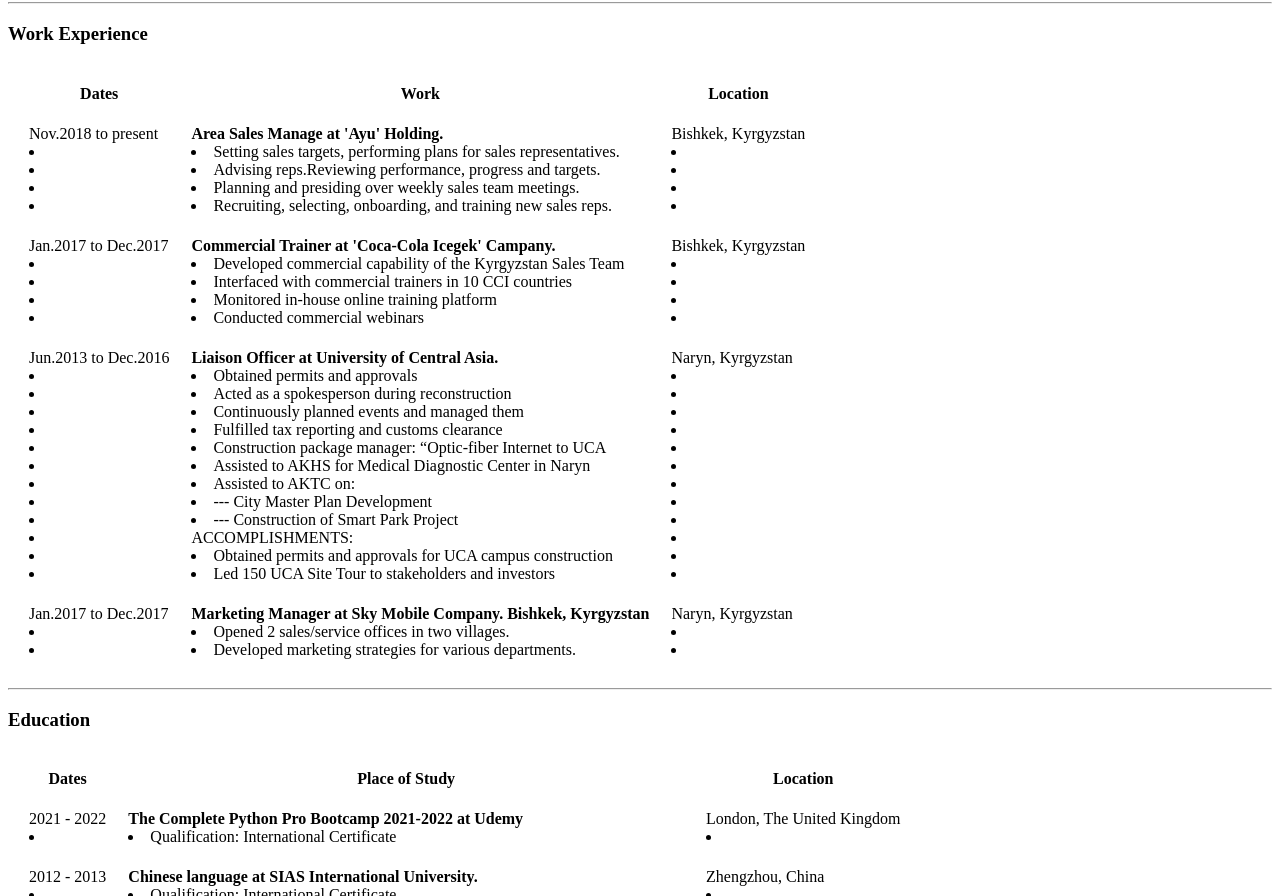
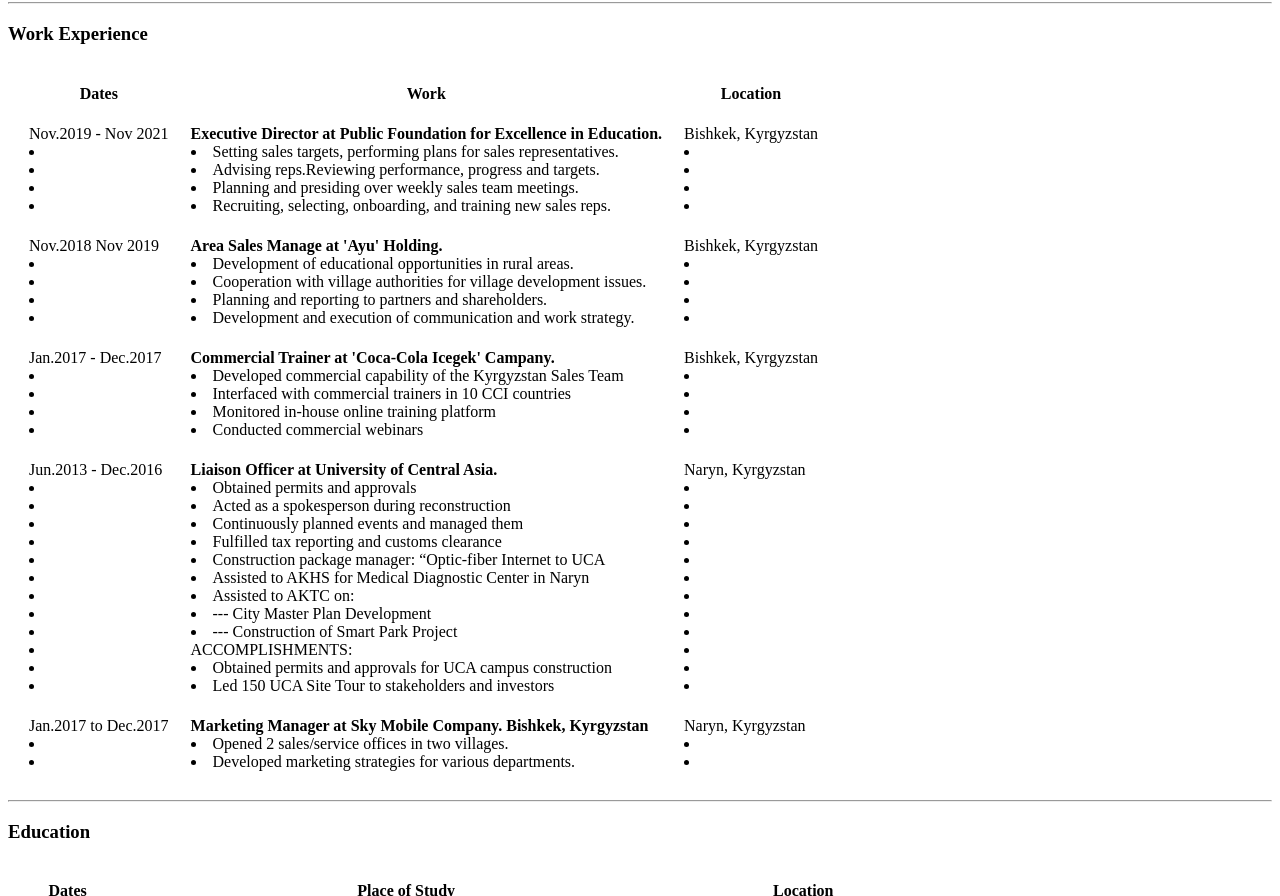
Before and after one commit to Chyngyz-UB/cv, a plain HTML site: page index.html in a window 1280 px wide. Shown: the part 538-1434 px from the top of the page. Drawn offline with Linux system fonts and the light colour scheme.

Commit message:
updated work experience

```diff
--- a/index.html
+++ b/index.html
@@ -94,14 +94,14 @@
             </tr>
         </thead>
 
-        <tr>
-            <td>Nov.2018 to present
+                <tr>
+            <td>Nov.2019 - Nov 2021
                             <li></li>
                             <li></li>
                             <li></li>
                             <li></li></td>
 
-            <td><strong>Area Sales Manage at 'Ayu' Holding.</strong>
+            <td><strong>Executive Director at Public Foundation for Excellence in Education.</strong>
 
                             <li>Setting sales targets, performing plans for sales representatives.</li>
                             <li>Advising reps.Reviewing performance, progress and targets.</li>
@@ -118,7 +118,30 @@
 
 
         <tr>
-            <td>Jan.2017 to Dec.2017
+            <td>Nov.2018 Nov 2019
+                            <li></li>
+                            <li></li>
+                            <li></li>
+                            <li></li></td>
+
+            <td><strong>Area Sales Manage at 'Ayu' Holding.</strong>
+
+                            <li>Development of educational opportunities in rural areas.</li>
+                            <li>Cooperation with village authorities for village development issues.</li>
+                            <li>Planning and reporting to partners and shareholders.</li>
+                            <li>Development and execution of communication and work strategy.</li></td>
+
+            <td>Bishkek, Kyrgyzstan
+                            <li></li>
+                            <li></li>
+                            <li></li>
+                            <li></li></td>
+
+        </tr>
+
+
+        <tr>
+            <td>Jan.2017 - Dec.2017
                             <li></li>
                             <li></li>
                             <li></li>
@@ -136,7 +159,7 @@
                             <li></li></td>
         </tr>
         <tr>
-            <td>Jun.2013 to Dec.2016
+            <td>Jun.2013 - Dec.2016
                             <li></li>
                             <li></li>
                             <li></li>
```
